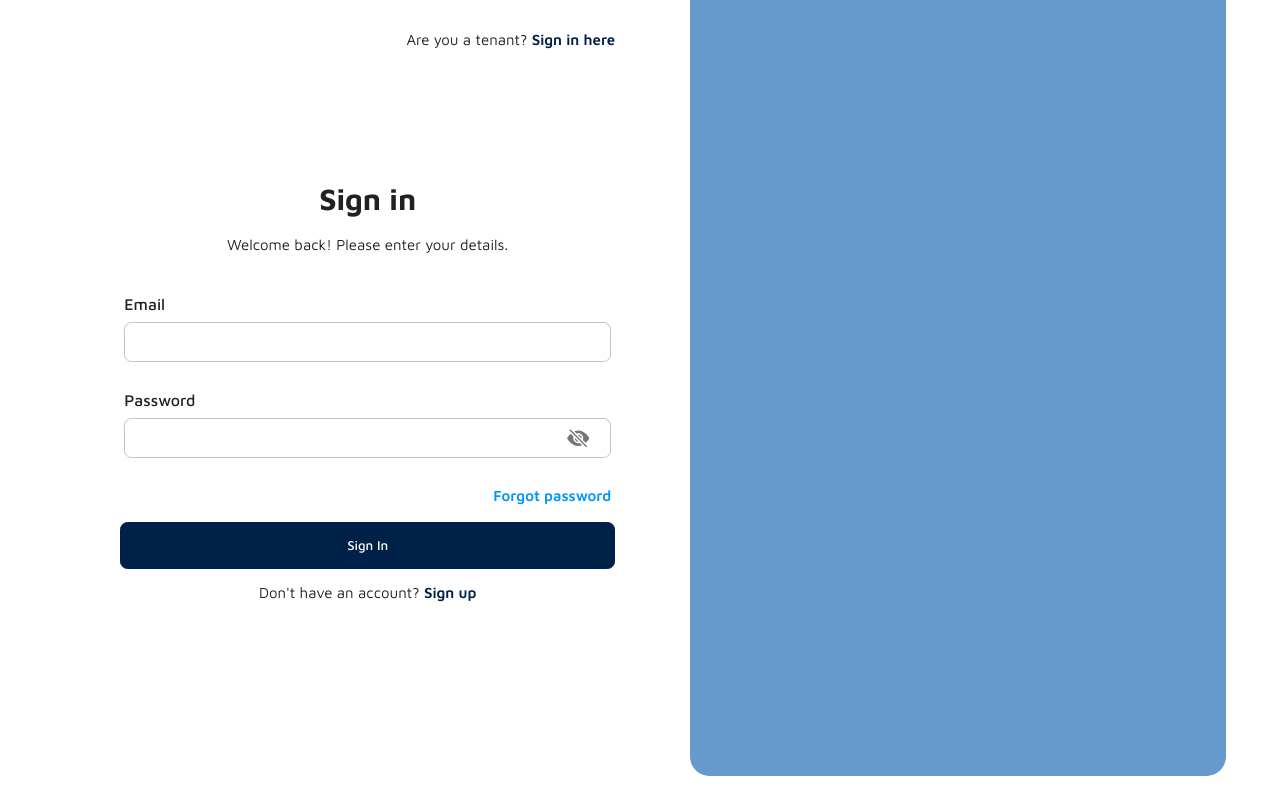
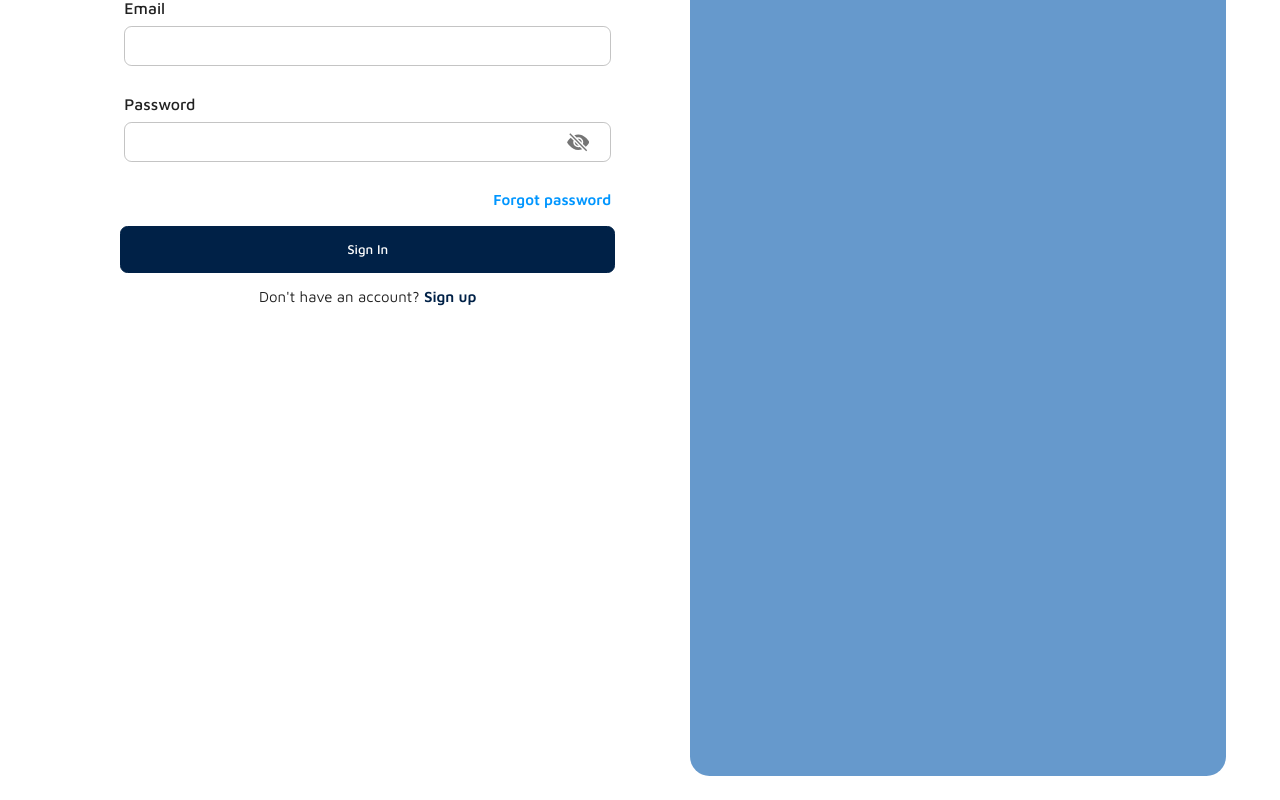
Before and after one commit to glumia-ltd/klubiq-web, a React (Vite) app in the folder apps/landlord-portal/: page /login in a window 1280 px wide. Built offline with nearby package versions, Linux system fonts and the light colour scheme; no server answers.

Commit message:
refactor: Remove commented out code and update error handling in Login page

```diff
--- a/apps/landlord-portal/src/pages/Login/index.tsx
+++ b/apps/landlord-portal/src/pages/Login/index.tsx
@@ -142,7 +142,7 @@ const Login = () => {
               width: '33rem',
             }}
           >
-            <Grid
+            {/* <Grid
               item
               xs={12}
               sm={12}
@@ -165,7 +165,7 @@ const Login = () => {
                   Sign in here
                 </span>
               </Typography>
-            </Grid>
+            </Grid> */}
 
             <Grid
               container
```
